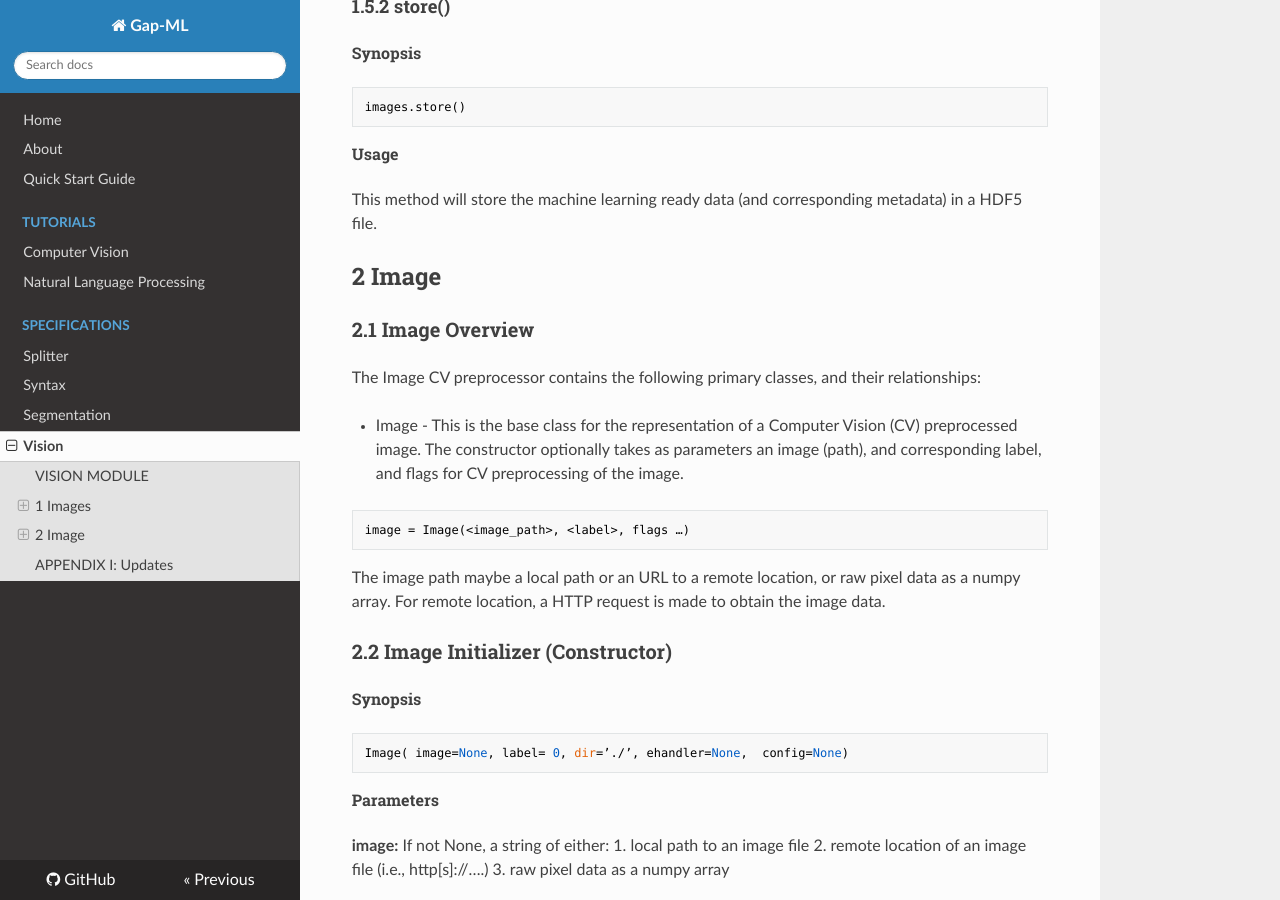
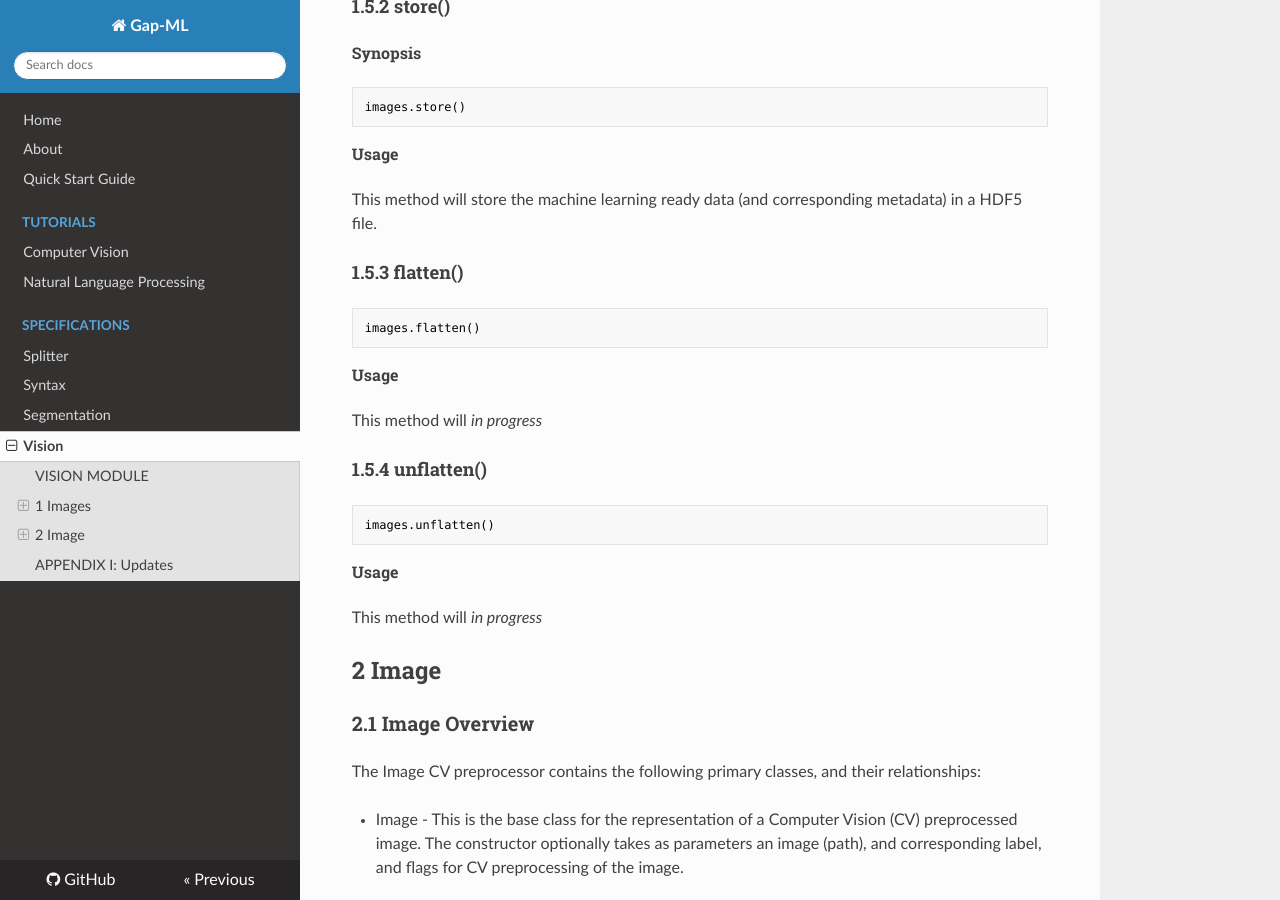
Before and after one commit to andrewferlitsch/Gap, an MkDocs documentation site: the page built from docs/specs/vision_spec.md, in a window 1280 px wide and 900 px high, scrolled down 8847 px. Built offline with MkDocs 1.6.1, drawn with Linux system fonts in a browser that asks for light colours; nearby versions of some CDN libraries.

Commit message:
Update vision_spec.md

````diff
--- a/docs/specs/vision_spec.md
+++ b/docs/specs/vision_spec.md
@@ -353,6 +353,26 @@ images.store()
 
 This method will store the machine learning ready data (and corresponding metadata) in a HDF5 file.
 
+#### 1.5.3 flatten()
+
+```python
+images.flatten()
+```
+
+###### Usage
+
+This method will *in progress*
+
+#### 1.5.4 unflatten()
+
+```python
+images.unflatten()
+```
+
+###### Usage
+
+This method will *in progress*
+
 ## 2  Image
 
 ### 2.1  Image Overview
````
